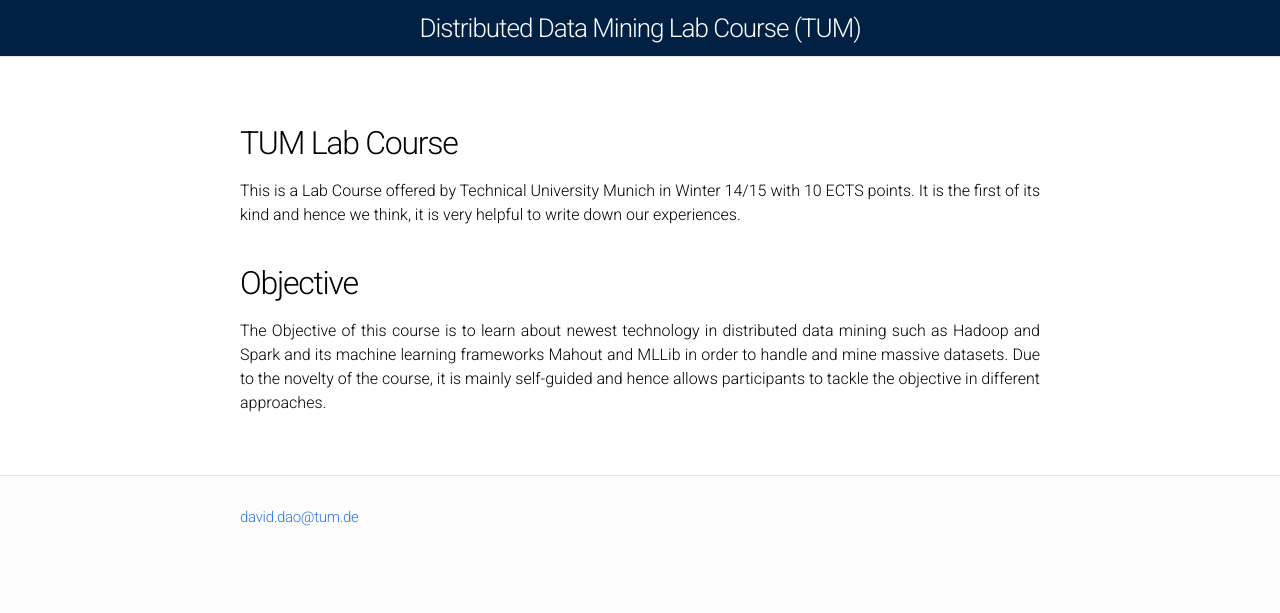
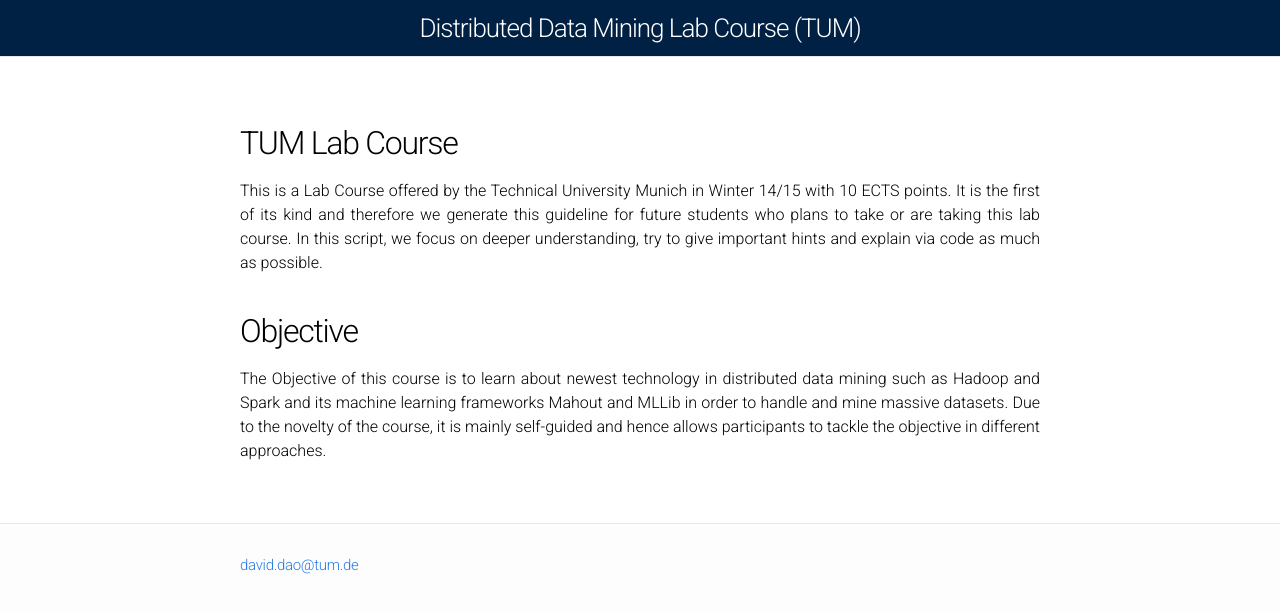
Before and after one commit to daviddao/ddm-script, a Jekyll site: the page built from background.md, in a window 1280 px wide. Shown: the top 613 px of the page. Built offline with Jekyll 4.4.1, drawn with Linux system fonts in a browser that asks for light colours; Markdown is read by kramdown in place of the engine named in the settings.

Commit message:
Update background.md

```diff
--- a/background.md
+++ b/background.md
@@ -5,8 +5,9 @@
 ---
 
 ## TUM Lab Course
-This is a Lab Course offered by Technical University Munich in Winter 14/15 with 10 ECTS points.
-It is the first of its kind and hence we think, it is very helpful to write down our experiences.
+This is a Lab Course offered by the Technical University Munich in Winter 14/15 with 10 ECTS points.
+It is the first of its kind and therefore we generate this guideline for future students who plans to take or are taking this lab course.
+In this script, we focus on deeper understanding, try to give important hints and explain via code as much as possible.
 
 ## Objective
 The Objective of this course is to learn about newest technology in distributed data mining such as Hadoop and Spark and its
```
